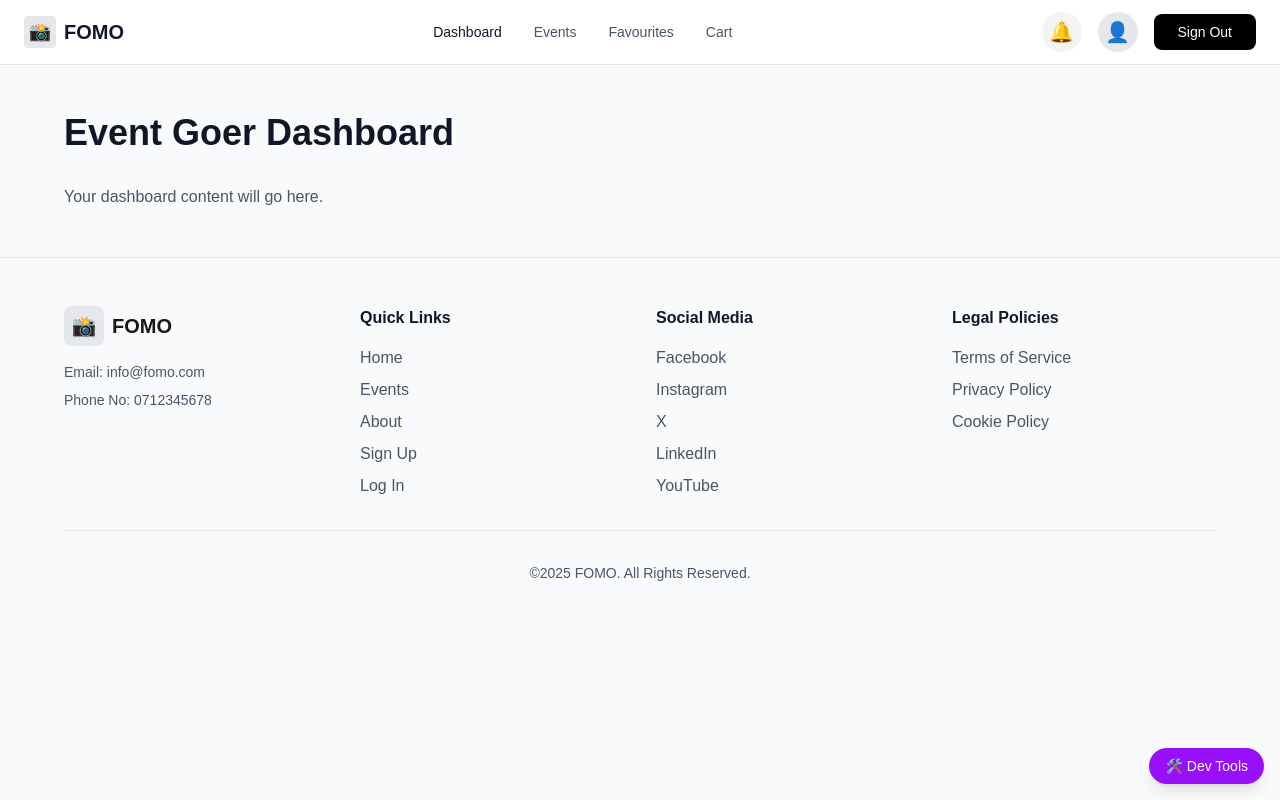
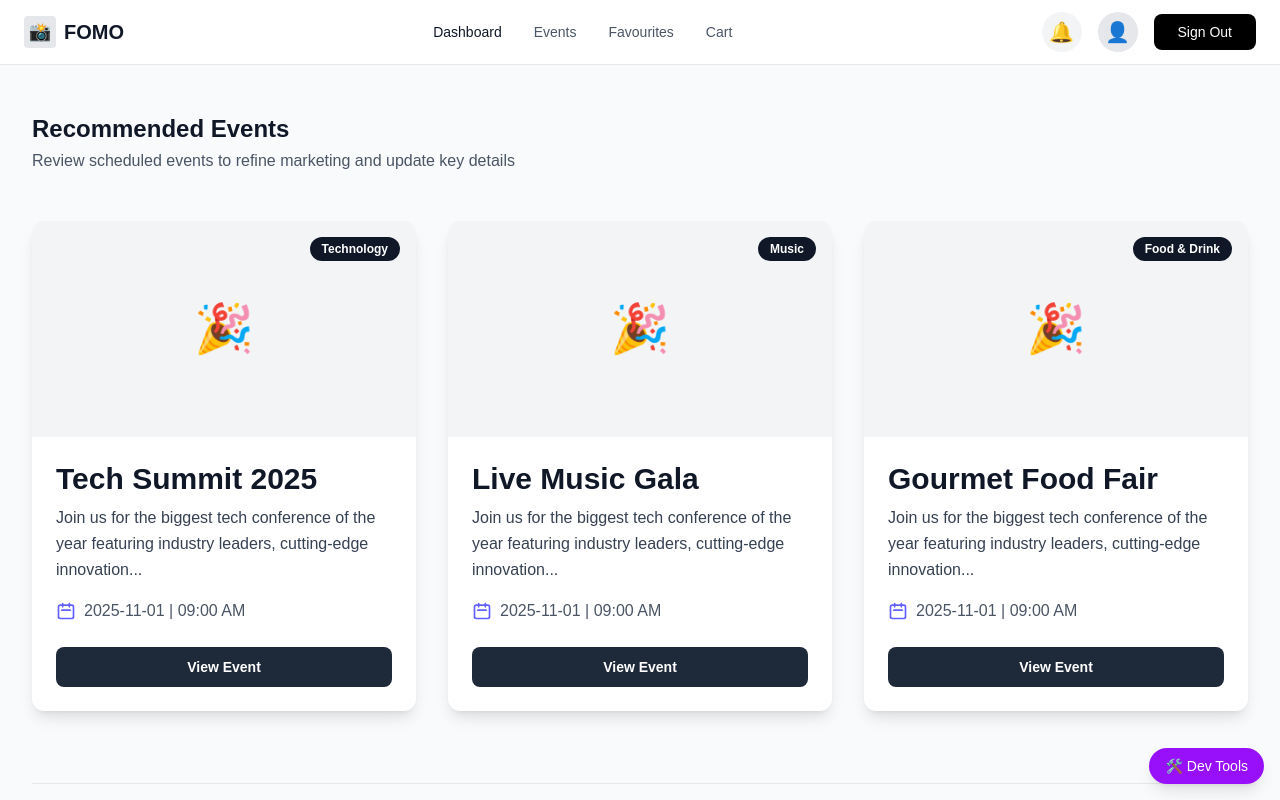
Before and after one commit to VanessaGikebe/FOMO-app, a Next.js app in the folder frontend/: page /eg-dashboard in a window 1280 px wide. Shown: the top 800 px of the page. Built offline with nearby package versions, Linux system fonts and the light colour scheme.

Commit message:
event goer dashboard basic layout completion

```diff
--- a/frontend/src/app/(eventGoer)/eg-dashboard/page.js
+++ b/frontend/src/app/(eventGoer)/eg-dashboard/page.js
@@ -1,14 +1,125 @@
 import { Footer } from "@/components";
+
+// --- Utility Components for Reusability ---
+
+// Component for an individual event card with the new design and text formatting
+const EventCard = ({ category = "Category", title = "Event Title", venue = "Event Venue", time = "Event Time", description = "Join us for the biggest tech conference of the year featuring industry leaders, cutting-edge innovation..." }) => (
+  // Outer container: w-1/3 on large screens for 3 cards per row, using p-4 for spacing
+  <div className="w-full sm:w-1/2 lg:w-1/3 p-4 flex-shrink-0">
+    {/* Inner Card: Background, rounded corners, shadow */}
+    <div className="bg-white rounded-xl shadow-lg overflow-hidden flex flex-col">
+      {/* 1. Image/Visual Placeholder Section (Matches the large gray box) */}
+      <div className="bg-gray-100 relative pt-[56.25%]"> {/* pt-[56.25%] creates a 16:9 aspect ratio */}
+
+        {/* Category Tag (Top Right) */}
+        <div className="absolute top-4 right-4 bg-gray-900 text-white text-xs font-semibold px-3 py-1 rounded-full">
+          {category}
+        </div>
+
+        {/* Centered Emoji Placeholder */}
+        <div className="absolute inset-0 flex items-center justify-center">
+           {/* Replace this with an actual image in production or a complex SVG */}
+           <span className="text-5xl">🎉</span>
+        </div>
+      </div>
+
+      {/* 2. Text Content Section (Matches the text formatting of Tech Summit 2025) */}
+      <div className="p-6">
+        {/* Title: Tech Summit 2025 style (text-2xl or text-3xl, font-bold) */}
+        <h3 className="text-3xl font-bold text-gray-900 mb-2">{title}</h3>
+
+        {/* Description/Venue: Smaller, regular text */}
+        <p className="text-gray-700 mb-4 leading-relaxed">
+          {description}
+        </p>
+
+        {/* Date/Time: Small text with icon */}
+        <div className="text-base text-gray-600 flex items-center space-x-2 mb-6">
+          {/* Calendar Icon Placeholder */}
+          <svg className="w-5 h-5 text-indigo-500" fill="none" stroke="currentColor" viewBox="0 0 24 24" xmlns="http://www.w3.org/2000/svg"><path strokeLinecap="round" strokeLinejoin="round" strokeWidth="2" d="M8 7V3m8 4V3m-9 8h10M5 21h14a2 2 0 002-2V7a2 2 0 00-2-2H5a2 2 0 00-2 2v12a2 2 0 002 2z"></path></svg>
+          <span className="font-medium">{venue} | {time}</span>
+        </div>
+
+        {/* View Event Button (Full width) */}
+        <button className="w-full bg-gray-800 text-white text-sm py-2.5 rounded-lg hover:bg-gray-700 transition duration-150 ease-in-out font-semibold">
+          View Event
+        </button>
+      </div>
+    </div>
+  </div>
+);
+
+// Component for a section of event cards
+const EventSection = ({ title, description, count }) => {
+    // Generate dummy data based on count
+    const dummyEvents = Array.from({ length: count }).map((_, index) => ({
+        category: ["Technology", "Music", "Food & Drink", "Art"][index % 4],
+        title: ["Tech Summit 2025", "Live Music Gala", "Gourmet Food Fair", "Modern Art Show"][index % 4],
+        venue: "2025-11-01",
+        time: "09:00 AM",
+        description: "Join us for the biggest tech conference of the year featuring industry leaders, cutting-edge innovation...",
+    }));
+
+    return (
+        <section className="mb-14">
+            <h2 className="text-2xl font-bold text-gray-900 mb-1">{title}</h2>
+            <p className="text-gray-600 mb-8">{description}</p>
+            {/* Flex container for cards: justify-center for centering, -mx-4 for negative margin to compensate for card padding */}
+            <div className="flex flex-wrap justify-center -mx-4">
+                {dummyEvents.map((event, index) => (
+                    <EventCard
+                        key={index}
+                        category={event.category}
+                        title={event.title}
+                        venue={event.venue}
+                        time={event.time}
+                        description={event.description}
+                    />
+                ))}
+            </div>
+        </section>
+    );
+};
+
+// --- Main Dashboard Component ---
 
 export default function EventGoerDashboard() {
   return (
     <div className="min-h-screen bg-gray-50">
-      <div className="py-12 px-6">
-        <div className="max-w-6xl mx-auto">
-          <h1 className="text-4xl font-bold text-gray-900 mb-8">Event Goer Dashboard</h1>
-          <p className="text-gray-600">Your dashboard content will go here.</p>
+      {/* The Header/Nav from the previous response would go here */}
+
+      {/* --- Main Dashboard Content --- */}
+      <main className="py-12 px-4 sm:px-6 lg:px-8">
+        <div className="max-w-7xl mx-auto">
+
+          {/* Recommended Events Section (4 cards requested initially, but layout shows 3 per row) */}
+          <EventSection
+            title="Recommended Events"
+            description="Review scheduled events to refine marketing and update key details"
+            count={3} // This will render 4 cards: a full row of 3 and one card centered below
+          />
+
+          <hr className="my-10 border-gray-200" />
+
+          {/* Upcoming Events Section */}
+          <EventSection
+            title="Upcoming Events"
+            description="Review scheduled events to refine marketing and update key details"
+            count={3}
+          />
+
+          <hr className="my-10 border-gray-200" />
+
+          {/* My Events Section */}
+          <EventSection
+            title="My Events"
+            description="Review scheduled events to refine marketing and update key details"
+            count={3}
+          />
         </div>
-      </div>
+      </main>
+
+      {/* --- Footer Component --- */}
       <Footer />
     </div>
   );
```
